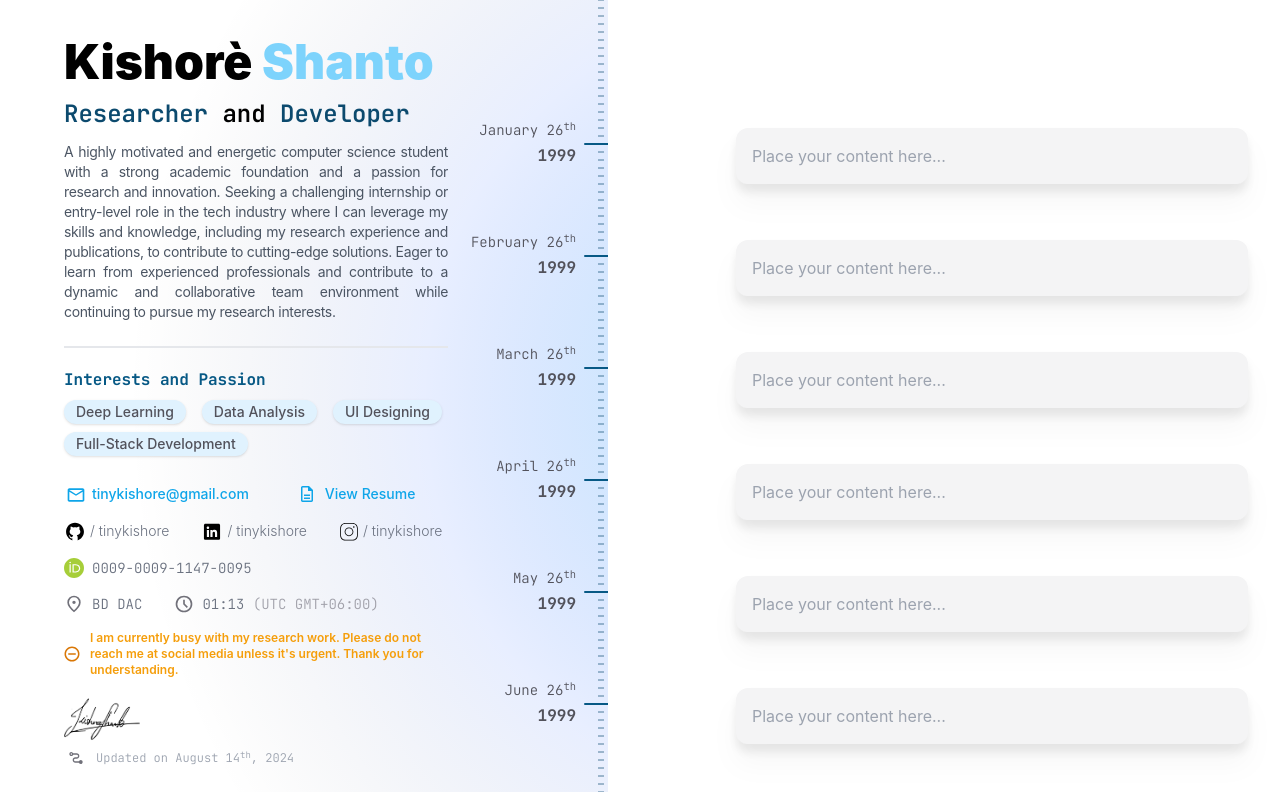
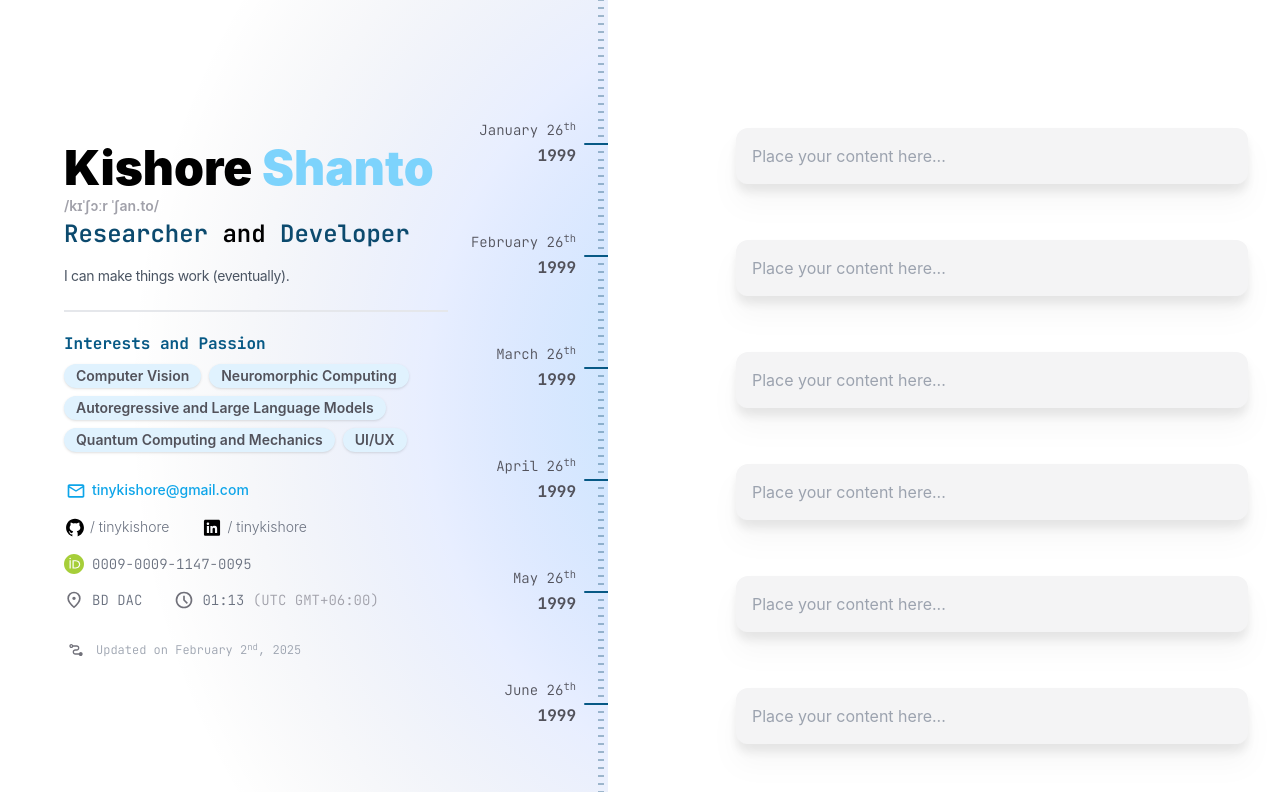
Before and after one commit to kishoreshanto/kishoreshanto, a SvelteKit app: page / in a window 1280 px wide. Shown: the top 792 px of the page. Built offline with nearby package versions, Linux system fonts and the light colour scheme.

Commit message:
after a long time...

```diff
--- a/src/components/LeftPanel.svelte
+++ b/src/components/LeftPanel.svelte
@@ -29,6 +29,7 @@
 
             <Name/>
             <Title/>
+<!--            <LegalName/>-->
             <Description/>
 
             <hr/>
--- a/src/components/sidebar/Interests.svelte
+++ b/src/components/sidebar/Interests.svelte
@@ -8,10 +8,10 @@
 
 {#if show_interests}
     <h1 class="select-none cursor-default my-1 font-bold text-sky-800 dark:text-sky-600 font-mono">Interests and Passion</h1>
-    <div class="select-none my-1 flex gap-x-4 gap-y-2 flex-wrap dark:text-white text-sm">
+    <div class="select-none my-1 flex gap-x-2 gap-y-2 flex-wrap dark:text-white text-sm">
         {#each show_interests as subject}
-            <h1 class="bg-sky-100 cursor-default text-zinc-600 hover:bg-sky-200 transition-all shadow
-        duration-300 dark:hover:dark:bg-sky-800 dark:text-zinc-200 dark:bg-sky-950 font-medium px-3 py-0.5 rounded-2xl">{subject}</h1>
+            <h1 class="bg-sky-100 text-center  font-semibold cursor-default text-zinc-600 hover:bg-sky-200 transition-all shadow
+        duration-300 dark:hover:dark:bg-sky-800 dark:text-zinc-200 dark:bg-sky-950  px-3 py-0.5 rounded-2xl">{subject}</h1>
         {/each}
     </div>
 {/if}
--- /dev/null
+++ b/src/components/sidebar/LegalName.svelte
@@ -0,0 +1,13 @@
+<!-- YOU DO NOT NEED TO CHANGE THIS FILE -->
+
+<script lang="ts">
+    import data from "$lib/data.json";
+    const name: string = data.name;
+
+</script>
+
+{#if name}
+    <h1 class="font-semibold text-zinc-400 text-sm">Legal Name: {data.legal_name}</h1>
+{:else}
+    <h1 class=" dark:text-red-300 font-mono font-bold text-red-600">No name provided</h1>
+{/if}
--- a/src/components/sidebar/Name.svelte
+++ b/src/components/sidebar/Name.svelte
@@ -16,10 +16,14 @@
 </script>
 
 {#if name}
-    <h1 class=" my-1 dark:text-white font-black xs:text-5xl text-4xl text-black">
-        {first_name}
-        <span class="text-sky-300">{last_name}</span>
-    </h1>
+    <div class="flex flex-col gap-0.5">
+        <h1 class=" my-0.5 dark:text-white font-black xs:text-5xl text-4xl text-black">
+            {first_name}
+            <span class="text-sky-300">{last_name}</span>
+        </h1>
+        <h1 class="font-semibold text-zinc-400 text-sm">{data.ipa_name}</h1>
+    </div>
+
 {:else}
     <h1 class=" dark:text-red-300 font-mono font-bold text-red-600">No name provided</h1>
 {/if}
--- a/src/components/sidebar/Title.svelte
+++ b/src/components/sidebar/Title.svelte
@@ -7,7 +7,7 @@
 </script>
 
 {#if items}
-    <h1 class="my-1 select-none xs:mt-2 flex flex-wrap font-display xs:text-2xl text-xl font-semibold dark:text-white text-black font-mono">
+    <h1 class="my-2 select-none xs:mt-0.5 flex flex-wrap font-display xs:text-2xl text-xl font-semibold dark:text-white text-black font-mono">
         {#each items as item, index}
             {#if index === items.length - 1}
                 <span class="text-sky-900 dark:text-sky-600">{item}</span>
--- a/src/lib/data.json
+++ b/src/lib/data.json
@@ -1,15 +1,19 @@
 {
-	"name": "Kishorè Shanto",
+	"name": "Kishore Shanto",
+	"ipa_name": "/kɪˈʃɔːr ˈʃan.to/",
+	"legal_name": "Shanta Biswas",
+	"legal_ipa": "/ˈʃan.to ˈbiʃ.ʃaʃ/",
 	"titles": [
 		"Researcher",
 		"Developer"
 	],
-	"description": "A highly motivated and energetic computer science student with a strong academic foundation and a passion for research and innovation. Seeking a challenging internship or entry-level role in the tech industry where I can leverage my skills and knowledge, including my research experience and publications, to contribute to cutting-edge solutions. Eager to learn from experienced professionals and contribute to a dynamic and collaborative team environment while continuing to pursue my research interests.",
+	"description": "I can make things work (eventually).",
 	"interest_and_passion": [
-		"Deep Learning",
-		"Data Analysis",
-		"UI Designing",
-		"Full-Stack Development"
+		"Computer Vision",
+		"Neuromorphic Computing",
+		"Autoregressive and Large Language Models",
+		"Quantum Computing and Mechanics",
+		"UI/UX"
 	],
 	"current_city": "BD DAC",
 	"current_gmt_offset": 6,
@@ -22,21 +26,21 @@
 	"linkedin_url": "https://www.linkedin.com/in/tinykishore",
 	"linkedin_username": "tinykishore",
 	"orcid_url": "https://orcid.org/0009-0009-1147-0095",
-	"last_updated": "August 14th, 2024",
-	"page_title": "Kishorè Shanto | Portfolio",
+	"last_updated": "February 2nd, 2025",
+	"page_title": "Kishore Shanto | Portfolio",
 	"show_interests": true,
 	"show_mail": true,
-	"show_resume": true,
-	"show_instagram": true,
+	"show_resume": false,
+	"show_instagram": false,
 	"show_github": true,
 	"show_linkedin": true,
 	"show_orcid": true,
 	"show_locals": true,
-	"show_signature": true,
+	"show_signature": false,
 	"show_last_updated": true,
-	"request_do_not_disturb": true,
+	"request_do_not_disturb": false,
 	"request_do_not_disturb_message": "I am currently busy with my research work. Please do not reach me at social media unless it's urgent. Thank you for understanding.",
-	"show_inactive": true,
-	"inactive_start_time": 22,
+	"show_inactive": false,
+	"inactive_start_time": 18,
 	"inactive_end_time": 8
 }
```
Also changed, not shown: 1 other file (tests, documents, lock files or other folders).
